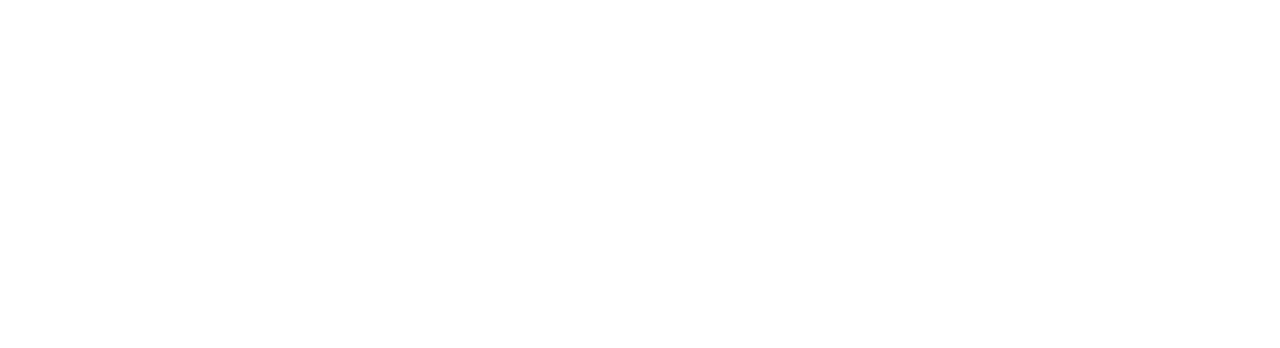
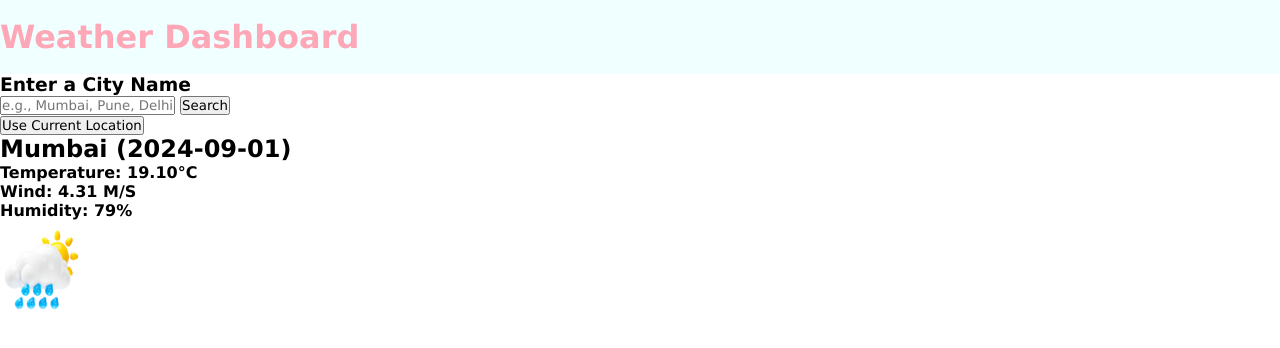
Before and after one commit to Code-with-RK/Weather-Forecast-Application, a plain HTML site: page index.html in a window 1280 px wide. Drawn offline with Linux system fonts and the light colour scheme.

Commit message:
Added container in index.html & some css to style.css

```diff
--- a/index.html
+++ b/index.html
@@ -3,9 +3,34 @@
 <head>
     <meta charset="UTF-8">
     <meta name="viewport" content="width=device-width, initial-scale=1.0">
-    <title>Document</title>
+    <link rel="stylesheet" href="style.css">
+    <script src="script.js"></script>
+    <title> Weather Forecast Application </title>
 </head>
 <body>
+    <h1>Weather Dashboard</h1>
+    <div class="container">
+        <div class="weather-input">
+            <h3>Enter a City Name</h3>
+            <input type="text" placeholder="e.g., Mumbai, Pune, Delhi,">
+            <button class="search-btn">Search</button>
+            <div class="separator"></div>
+            <button class="location-btn">Use Current Location</button>
+        </div>
+        <div class="weather-data">
+            <div class="current-weather">
+                <div class="details">
+                    <h2>Mumbai (2024-09-01)</h2>
+                    <h4>Temperature: 19.10°C </h4>
+                    <h4>Wind: 4.31 M/S </h4>
+                    <h4>Humidity: 79% </h4>
+                </div>
+                <div class="icon">
+                    <img src="img/light-rain-weather-icon-weather-forecast-sig.webp" alt="">
+                </div>
+            </div>
+        </div>
+    </div>
 
 </body>
 </html>
--- a/style.css
+++ b/style.css
@@ -0,0 +1,18 @@
+* {
+    margin: 0;
+    padding: 0;
+    box-sizing: border-box;
+    font-family: Verdana, Geneva, Tahoma, sans-serif;
+}
+
+img{
+    height: 100px;
+    width: 80px;
+}
+
+h1 {
+    color:rgb(254, 167, 182);
+    padding: 18px 0;
+    background-color: azure;
+
+}
```
Also changed, not shown: img/images.jpeg (added), img/light-rain-weather-icon-weather-forecast-sig.webp (added), img/sunrise-icon-weather-forecast-sign-260nw-231.webp (added), img/sunrise-icon-weather-forecast-sign-png.webp (added), img/weather-forecast-icon-cloudy-with-sun-meteor.avif (added).
